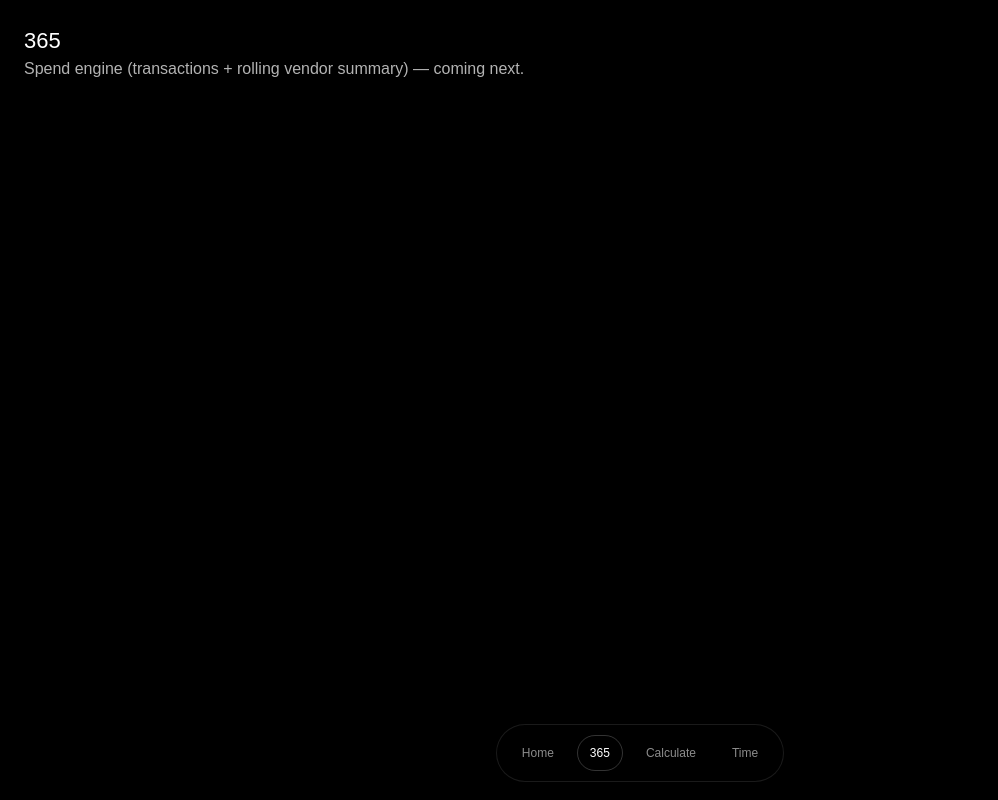
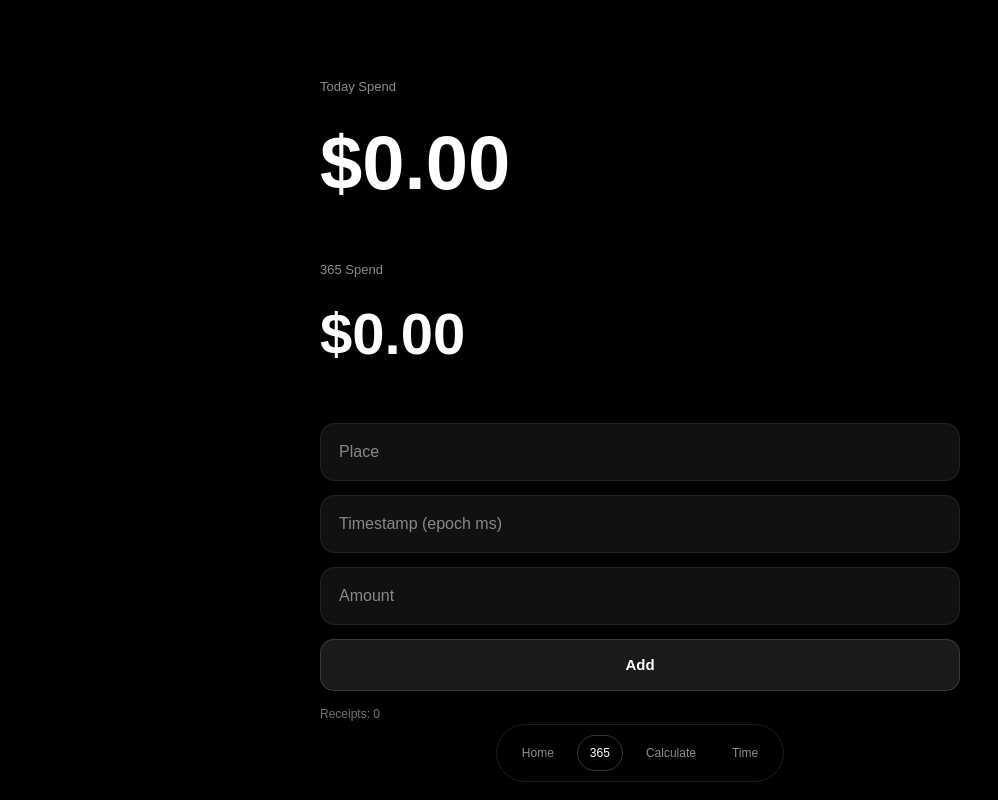
Before and after one commit to dptcoffee/Outflo, a Next.js app: page /365 in a window 1280 px wide. Shown: the whole page, without its empty margins (0-998 px from the left). Built offline with nearby package versions, Linux system fonts and the light colour scheme.

Commit message:
Add /365 in-memory receipt engine (epoch ms)

```diff
--- a/app/365/page.tsx
+++ b/app/365/page.tsx
@@ -1,8 +1,177 @@
-export default function Page365() {
+"use client";
+
+import { useMemo, useState } from "react";
+
+type Receipt = {
+  id: string;
+  place: string;
+  amount: number;
+  ts: number; // epoch ms
+};
+
+function startOfTodayLocal(nowTs: number) {
+  const d = new Date(nowTs);
+  d.setHours(0, 0, 0, 0);
+  return d.getTime();
+}
+
+function sumAmounts(rs: Receipt[]) {
+  let s = 0;
+  for (const r of rs) s += r.amount;
+  return s;
+}
+
+export default function Engine365() {
+  const [receipts, setReceipts] = useState<Receipt[]>([]);
+
+  // inputs (empty by default)
+  const [place, setPlace] = useState("");
+  const [ts, setTs] = useState("");       // epoch ms string
+  const [amount, setAmount] = useState(""); // money string
+
+  const nowTs = Date.now();
+
+  const { todaySpend, spend365 } = useMemo(() => {
+    const today0 = startOfTodayLocal(nowTs);
+    const cutoff365 = nowTs - 365 * 24 * 60 * 60 * 1000;
+
+    const today = receipts.filter(r => r.ts >= today0 && r.ts <= nowTs);
+    const rolling = receipts.filter(r => r.ts >= cutoff365 && r.ts <= nowTs);
+
+    return {
+      todaySpend: sumAmounts(today),
+      spend365: sumAmounts(rolling),
+    };
+  }, [receipts, nowTs]);
+
+  function addReceipt() {
+    const p = place.trim();
+    const t = Number(ts);
+    const a = Number(amount);
+
+    // minimal validation
+    if (!p) return;
+    if (!Number.isFinite(t) || t <= 0) return;
+    if (!Number.isFinite(a) || a <= 0) return;
+
+    const r: Receipt = {
+      id: `${t}-${Math.random().toString(16).slice(2)}`,
+      place: p,
+      amount: a,
+      ts: t,
+    };
+
+    setReceipts(prev => [r, ...prev]);
+
+    // reset inputs (keep it fast for batching)
+    setPlace("");
+    setTs("");
+    setAmount("");
+  }
+
   return (
-    <main style={{ minHeight: "100vh", background: "black", color: "white", padding: 24 }}>
-      <h1 style={{ fontSize: 22, margin: 0 }}>365</h1>
-      <p style={{ opacity: 0.7 }}>Spend engine (transactions + rolling vendor summary) — coming next.</p>
+    <main
+      style={{
+        minHeight: "100vh",
+        backgroundColor: "black",
+        color: "white",
+        display: "grid",
+        placeItems: "center",
+        padding: "max(24px, 6vh) 24px",
+      }}
+    >
+      <section
+        style={{
+          width: "min(640px, 92vw)",
+          display: "grid",
+          rowGap: "clamp(28px, 5vh, 56px)",
+        }}
+      >
+        {/* BIG number */}
+        <div style={{ display: "grid", rowGap: 10 }}>
+          <div style={{ fontSize: 13, opacity: 0.55 }}>Today Spend</div>
+          <div
+            style={{
+              fontSize: "clamp(52px, 7vw, 76px)",
+              fontWeight: 700,
+              fontVariantNumeric: "tabular-nums",
+            }}
+          >
+            ${todaySpend.toFixed(2)}
+          </div>
+        </div>
+
+        {/* SMALL number */}
+        <div style={{ display: "grid", rowGap: 10 }}>
+          <div style={{ fontSize: 13, opacity: 0.55 }}>365 Spend</div>
+          <div
+            style={{
+              fontSize: "clamp(40px, 5.5vw, 58px)",
+              fontWeight: 600,
+              fontVariantNumeric: "tabular-nums",
+            }}
+          >
+            ${spend365.toFixed(2)}
+          </div>
+        </div>
+
+        {/* Inputs */}
+        <div style={{ display: "grid", rowGap: 14, marginTop: 6 }}>
+          <input
+            placeholder="Place"
+            value={place}
+            onChange={(e) => setPlace(e.target.value)}
+            style={inputStyle}
+          />
+
+          <input
+            placeholder="Timestamp (epoch ms)"
+            inputMode="numeric"
+            value={ts}
+            onChange={(e) => setTs(e.target.value)}
+            style={inputStyle}
+          />
+
+          <input
+            placeholder="Amount"
+            inputMode="decimal"
+            value={amount}
+            onChange={(e) => setAmount(e.target.value)}
+            style={inputStyle}
+          />
+
+          <button onClick={addReceipt} style={buttonStyle}>
+            Add
+          </button>
+
+          {/* optional: tiny debug count */}
+          <div style={{ fontSize: 12, opacity: 0.45 }}>
+            Receipts: {receipts.length}
+          </div>
+        </div>
+      </section>
     </main>
   );
 }
+
+const inputStyle: React.CSSProperties = {
+  width: "100%",
+  padding: "16px 18px",
+  background: "#111",
+  border: "1px solid #222",
+  borderRadius: 14,
+  color: "white",
+  fontSize: 16,
+  outline: "none",
+};
+
+const buttonStyle: React.CSSProperties = {
+  width: "100%",
+  padding: "14px 18px",
+  background: "rgba(255,255,255,0.10)",
+  border: "1px solid rgba(255,255,255,0.14)",
+  borderRadius: 14,
+  color: "white",
+  fontSize: 15,
+  fontWeight: 600,
+};
```
